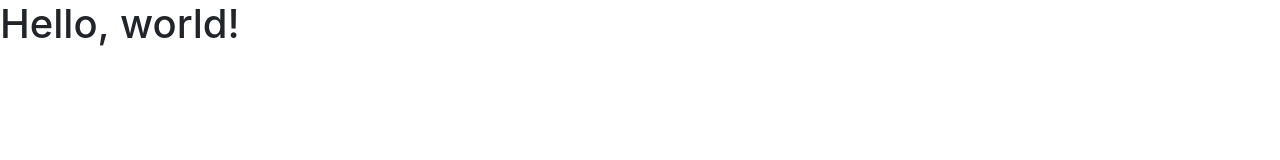
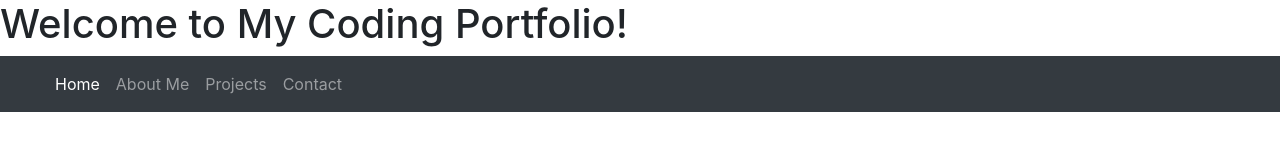
Before and after one commit to NJJ13/NJJ13.github.io, a plain HTML site: page index.html in a window 1280 px wide. Drawn offline with nearby package versions, Linux system fonts and the light colour scheme.

Commit message:
Added NavBar

```diff
--- a/index.html
+++ b/index.html
@@ -9,7 +9,23 @@
     <title>Nick Johnson's Portfolio</title>
   </head>
   <body>
-    <h1>Hello, world!</h1>
+    <h1>Welcome to My Coding Portfolio!</h1>
+    <nav class="navbar navbar-expand-lg navbar-dark bg-dark">
+      <div class="container-fluid">
+        <a class="navbar-brand" href="#"></a>
+        <button class="navbar-toggler" type="button" data-bs-toggle="collapse" data-bs-target="#navbarNavAltMarkup" aria-controls="navbarNavAltMarkup" aria-expanded="false" aria-label="Toggle navigation">
+          <span class="navbar-toggler-icon"></span>
+        </button>
+        <div class="collapse navbar-collapse" id="navbarNavAltMarkup">
+          <div class="navbar-nav">
+            <a class="nav-link active" aria-current="page" href="#">Home</a>
+            <a class="nav-link" href="#">About Me</a>
+            <a class="nav-link" href="#">Projects</a>
+            <a class="nav-link" href="#">Contact</a>
+          </div>
+        </div>
+      </div>
+    </nav>
 
 
     <script src="https://code.jquery.com/jquery-3.3.1.slim.min.js" integrity="sha384-q8i/X+965DzO0rT7abK41JStQIAqVgRVzpbzo5smXKp4YfRvH+8abtTE1Pi6jizo" crossorigin="anonymous"></script>
```
